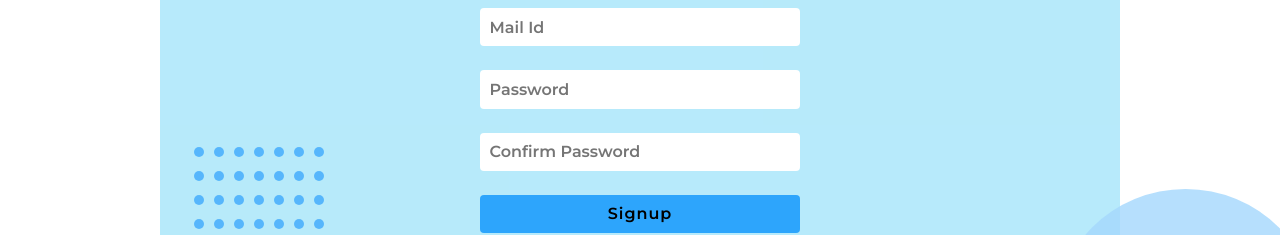
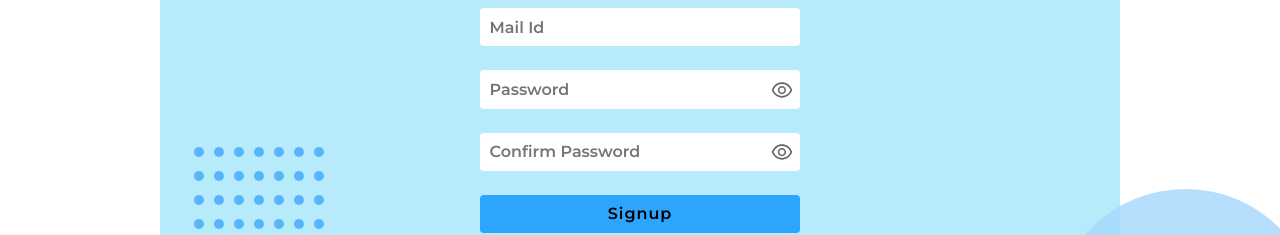
Before and after one commit to SampathKumarValaparla/Contact-Manager-Project, a React (Create React App) app in the folder frontend/: page /signup in a window 1280 px wide. Shown: the part 384-619 px from the top of the page. Built offline with nearby package versions, Linux system fonts and the light colour scheme.

Commit message:
Added password show and hide

```diff
--- a/frontend/src/Components/Login.jsx
+++ b/frontend/src/Components/Login.jsx
@@ -4,6 +4,7 @@ import { useNavigate } from "react-router-dom";
 import Design from "./Design";
 import logo from "../Assets/logo.png";
 import load from "../Assets/load.gif";
+import { AiOutlineEye, AiOutlineEyeInvisible } from "react-icons/ai";
 
 function Login() {
   const navigate = useNavigate();
@@ -11,6 +12,7 @@ function Login() {
   const [password, setPassword] = useState("");
   const [message, setMessage] = useState("");
   const [loading, setLoading] = useState(false);
+  const [show, setShow] = useState(false);
 
   const handleLogin = async (e) => {
     e.preventDefault();
@@ -38,8 +40,8 @@ function Login() {
       sessionStorage.setItem("token", response.token);
       setEmail("");
       setPassword("");
+    }
     setLoading(false);
-    }
   };
 
   useEffect(() => {
@@ -98,14 +100,27 @@ function Login() {
             }}
           />
 
+          <span className="pass">
             <input
               className="signup-input"
               placeholder="Password"
-            type="password"
+              type={show ? "text" : "password"}
               onChange={(e) => {
                 setPassword(e.target.value);
               }}
             />
+            {show ? (
+              <AiOutlineEyeInvisible
+                className="show-btn"
+                onClick={() => setShow(false)}
+              />
+            ) : (
+              <AiOutlineEye
+                className="show-btn"
+                onClick={() => setShow(true)}
+              />
+            )}
+          </span>
 
           <button
             className="btn login-btn"
--- a/frontend/src/Components/Signup.jsx
+++ b/frontend/src/Components/Signup.jsx
@@ -5,6 +5,7 @@ import { useState, useEffect } from "react";
 import { useNavigate } from "react-router-dom";
 import logo from "../Assets/logo.png";
 import load from "../Assets/load.gif";
+import { AiOutlineEye, AiOutlineEyeInvisible } from "react-icons/ai";
 
 function Signup() {
   const navigate = useNavigate();
@@ -14,6 +15,8 @@ function Signup() {
   const [conf_password, setconf_password] = useState("");
   const [message, setMessage] = useState("");
   const [loading, setLoading] = useState(false);
+  const [showpass, setShowpass] = useState(false);
+  const [showconf, setShowconf] = useState(false);
 
   const handleSignup = async (e) => {
     e.preventDefault();
@@ -36,8 +39,7 @@ function Signup() {
     formData.append("password", password);
     formData.append("conf_password", conf_password);
 
-    formData.forEach((val, key) => {
-    });
+    formData.forEach((val, key) => {});
 
     const res = await fetch("http://localhost:8080/user/signup", {
       method: "POST",
@@ -74,7 +76,7 @@ function Signup() {
           <span className="popup-body">
             <span className="popup-msg">{message}</span>
             <button
-              className="popup-btn warn-btn-yes"
+              className="popup-btn"
               onClick={() => {
                 if (message === "User Successfully Registerd") {
                   setMessage("");
@@ -112,23 +114,49 @@ function Signup() {
             }}
           />
 
+          <span className="pass">
             <input
               className="signup-input"
               placeholder="Password"
-            type="password"
+              type={showpass ? "text" : "password"}
               onChange={(e) => {
                 setpassword(e.target.value);
               }}
             />
+            {showpass ? (
+              <AiOutlineEyeInvisible
+                className="show-btn"
+                onClick={() => setShowpass(false)}
+              />
+            ) : (
+              <AiOutlineEye
+                className="show-btn"
+                onClick={() => setShowpass(true)}
+              />
+            )}
+          </span>
 
+          <span className="pass">
             <input
               className="signup-input"
               placeholder="Confirm Password"
-            type="password"
+              type={showconf ? "text" : "password"}
               onChange={(e) => {
                 setconf_password(e.target.value);
               }}
             />
+            {showconf ? (
+              <AiOutlineEyeInvisible
+                className="show-btn"
+                onClick={() => setShowconf(false)}
+              />
+            ) : (
+              <AiOutlineEye
+                className="show-btn"
+                onClick={() => setShowconf(true)}
+              />
+            )}
+          </span>
 
           <button className="btn login-btn" onClick={handleSignup}>
             Signup
--- a/frontend/src/Styles/login.css
+++ b/frontend/src/Styles/login.css
@@ -43,6 +43,7 @@
   width: 75vw;
   position: absolute;
   opacity: 0.8;
+  border-radius: 0.25rem;
 }
 
 .dot {
@@ -132,3 +133,16 @@ h1, h4{
 .logo{
   width: 5rem;
 }
+
+.pass{
+  width: 100%;
+  position: relative;
+}
+
+.show-btn{
+  position:absolute;
+  right: 2%;
+  top: 20%;
+  font-size: 1.5rem;
+  opacity: 0.6;
+}
```
Lines whose indentation alone changed are shown as unchanged.
